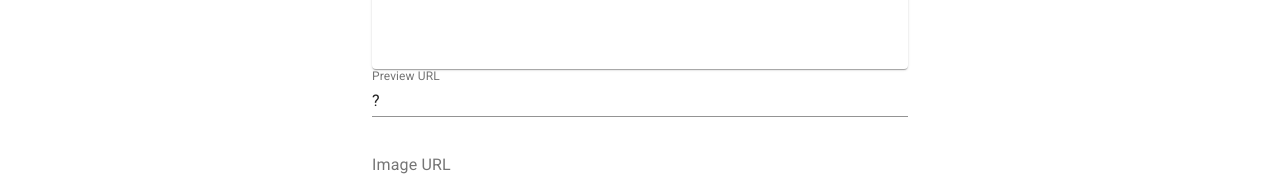
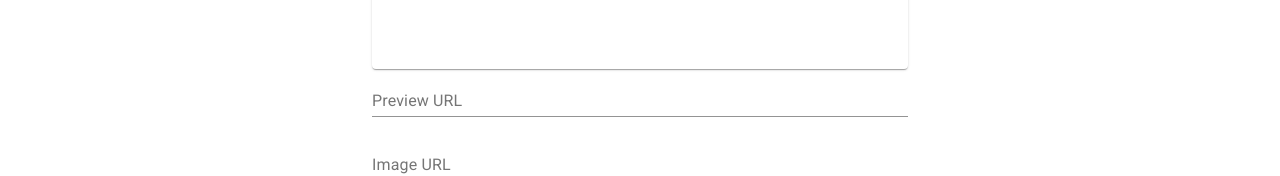
Before and after one commit to hankei6km/image-url-workbench, a Next.js app: page / in a window 1280 px wide. Shown: the part 196-372 px from the top of the page. Built offline with nearby package versions, Linux system fonts and the light colour scheme.

Commit message:
Avoid to set url without base image to preview url

```diff
--- a/pages/index.tsx
+++ b/pages/index.tsx
@@ -43,9 +43,11 @@ const IndexPage = () => {
       // setImgStat(inputText === '' ? 'none' : 'loading');
       const q = new URLSearchParams('');
       state.forEach(([k, v]) => q.append(k, v));
-      setImgUrl(`${urlText}?${q.toString()}`);
+      const s = q.toString();
+      const paramsString = urlText && s ? `?${s}` : '';
+      setImgUrl(`${urlText}${paramsString}`);
       done = true;
-    }, 500);
+    }, 1000);
     return () => {
       if (!done) {
         clearTimeout(id);
```
